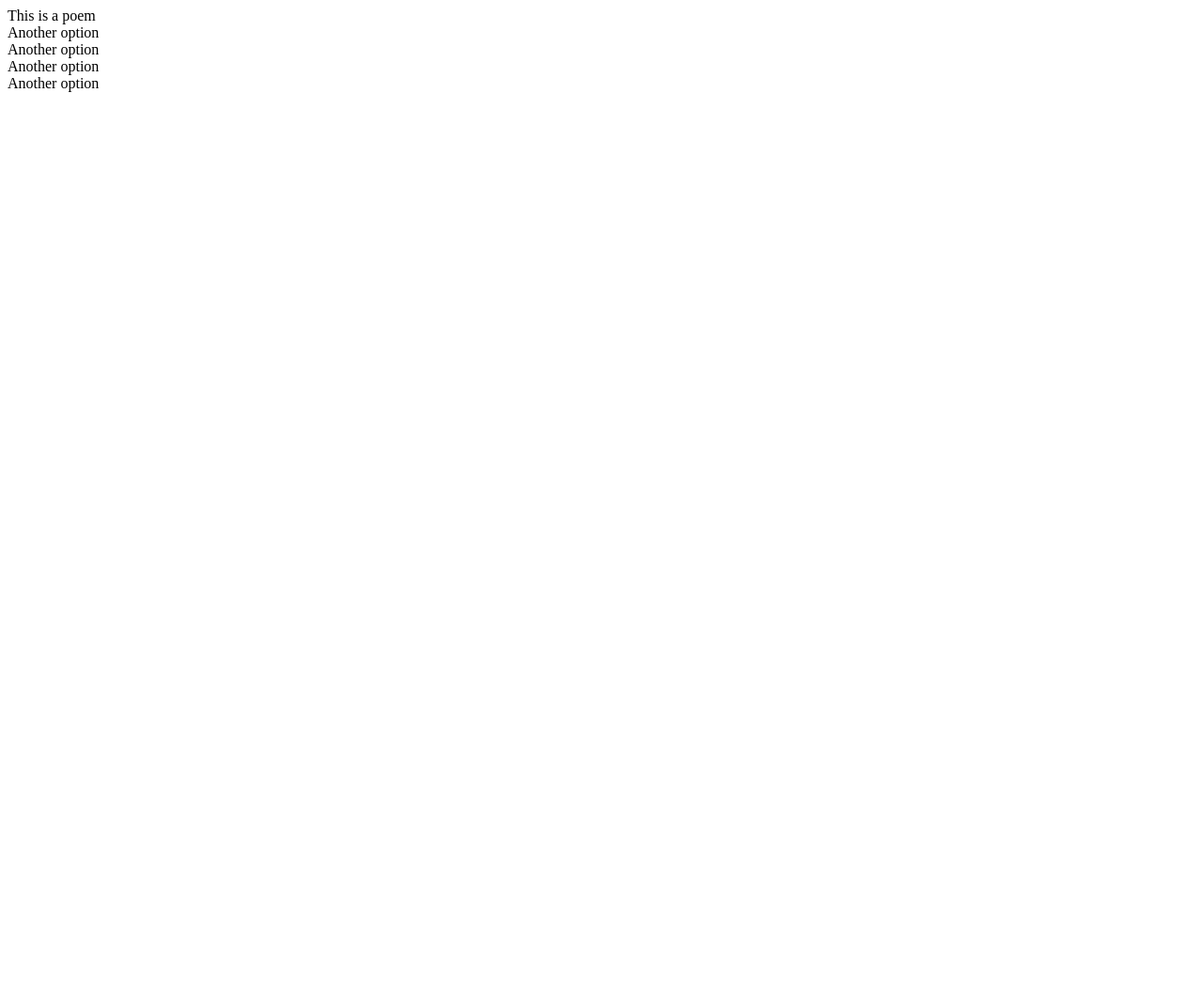
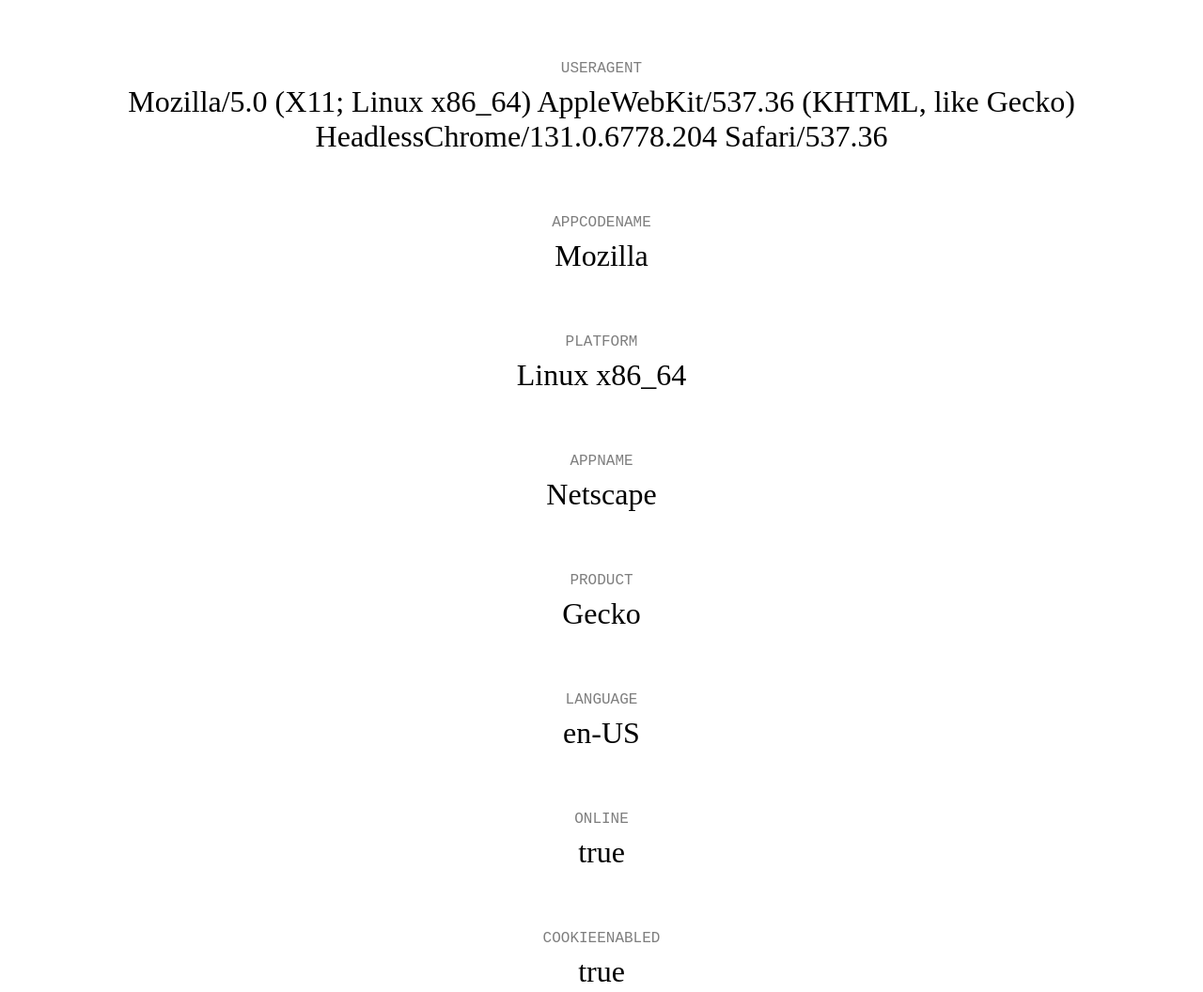
Before and after one commit to merryvj/100-websites, a plain HTML site: page 8.html in a window 1280 px wide. Shown: the top 1056 px of the page at 94% size. Before the commit the page ends 800 px from the top, so only its background shows below. Drawn offline with Linux system fonts and the light colour scheme.

Commit message:
added preview grid

```diff
--- a/8.html
+++ b/8.html
@@ -1,76 +1,123 @@
 <!DOCTYPE html>
 <html lang="en">
+
 <head>
     <meta charset="UTF-8">
-    <meta http-equiv="X-UA-Compatible" content="IE=edge">
     <meta name="viewport" content="width=device-width, initial-scale=1.0">
-    <title>Document</title>
+    <title>Window.Navigator</title>
+    <style>
+        * {
+            padding: 0;
+            margin: 0;
+            box-sizing: border-box;
+        }
+
+        main {
+            min-height: 100vh;
+            width: 100%;
+            display: flex;
+            flex-direction: column;
+            gap: 4rem;
+            padding: 4rem;
+        }
+
+        li {
+            list-style-type: none;
+            text-align: center;
+        }
+
+        h2 {
+            font-family: 'Courier New', Courier, monospace;
+            font-size: medium;
+            text-transform: uppercase;
+            font-weight: normal;
+            opacity: 0.5;
+            letter-spacing: 4%;
+            margin-bottom: 0.5rem;
+        }
+
+        p {
+            font-size: xx-large;
+        }
+    </style>
 </head>
+
 <body>
-
     <main>
 
     </main>
+
     <script>
-        const wrapper = document.querySelector("main");
+        const mainEl = document.querySelector("main");
 
-        const data = [
+        let data = [
             {
-                text: "This is a poem",
-                children: [
-                    {
-                        text: "Another option",
-                        children: [
-                            {
-                                text: "Deeper still"
-                            }
-                        ]
+                title: "userAgent",
+                content: window.navigator.userAgent
             },
             {
-                        text: "Another option",
-                        children: [
+                title: "appCodeName",
+                content: window.navigator.appCodeName
+            },
+
             {
-                                text: "Deeper still"
-                            }
-                        ]
+                title: "platform",
+                content: window.navigator.platform,
             },
             {
-                        text: "Another option",
-                        children: [
-                            {
-                                text: "Deeper still"
-                            }
-                        ]
+                title: "appName",
+                content: window.navigator.appName,
             },
             {
-                        text: "Another option",
-                        children: [
+                title: "product",
+                content: window.navigator.product,
+            },
             {
-                                text: "Deeper still"
+                title: "language",
+                content: window.navigator.language
+            },
+            {
+                title: "onLine",
+                content: window.navigator.onLine ? "true" : "false"
+            },
+            {
+                title: "cookieEnabled",
+                content: window.navigator.cookieEnabled ? "true" : "false"
+            },
+            {
+                title: "deviceMemory",
+                content: "~" + window.navigator.deviceMemory + "GB"
+            },
+            {
+                title: "webdriver",
+                content: window.navigator.webdriver ? "automation" : "human"
             }
-                        ]
-                    }
-                ]
-            }
-        ]
+        ];
 
-        let currentData = {
-            root: data[0],
-            children: data[0].children,
-            ancestors: []
+        function renderContent() {
+            const frag = document.createDocumentFragment();
+            data.forEach(item => {
+                frag.append(renderItem(item));
+            })
+
+            mainEl.append(frag);
         }
 
-        let node = document.createElement("div");
-        node.classList.add("node", "parent");
-        node.textContent = currentData.root.text;
-        wrapper.append(node);
-        currentData.children.forEach((node) => {
-            let childNode = document.createElement("div");
-            childNode.classList.add("node");
-            childNode.textContent = node.text;
-            wrapper.append(childNode);
-        })
+        function renderItem(item) {
+            const itemEl = document.createElement("li");
+            itemEl.classList.add("item");
+            const titleEl = document.createElement("h2");
+            titleEl.textContent = item.title;
+            const contentEl = document.createElement("p");
+            contentEl.textContent = item.content;
 
+            itemEl.append(titleEl);
+            itemEl.append(contentEl);
+            return itemEl;
+        }
+
+        renderContent();
     </script>
 </body>
+
 </html>
```
Also changed, not shown: 0.html (added, +71 -0 lines), 10.html (+5 -0 lines). Lines whose indentation alone changed are shown as unchanged.
